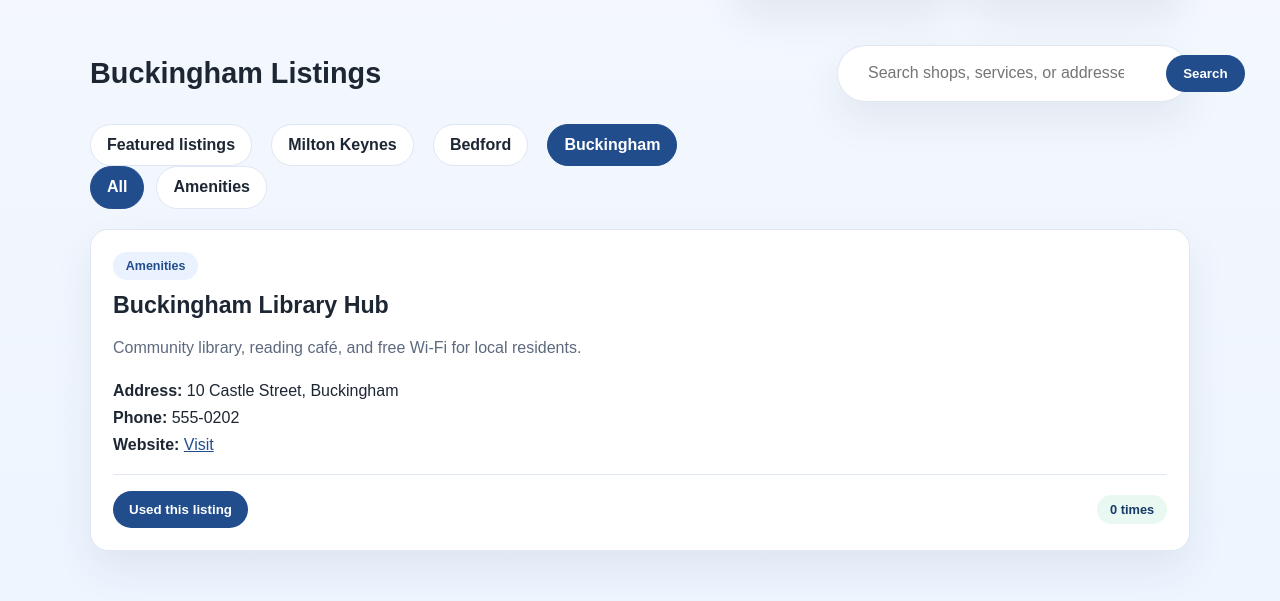
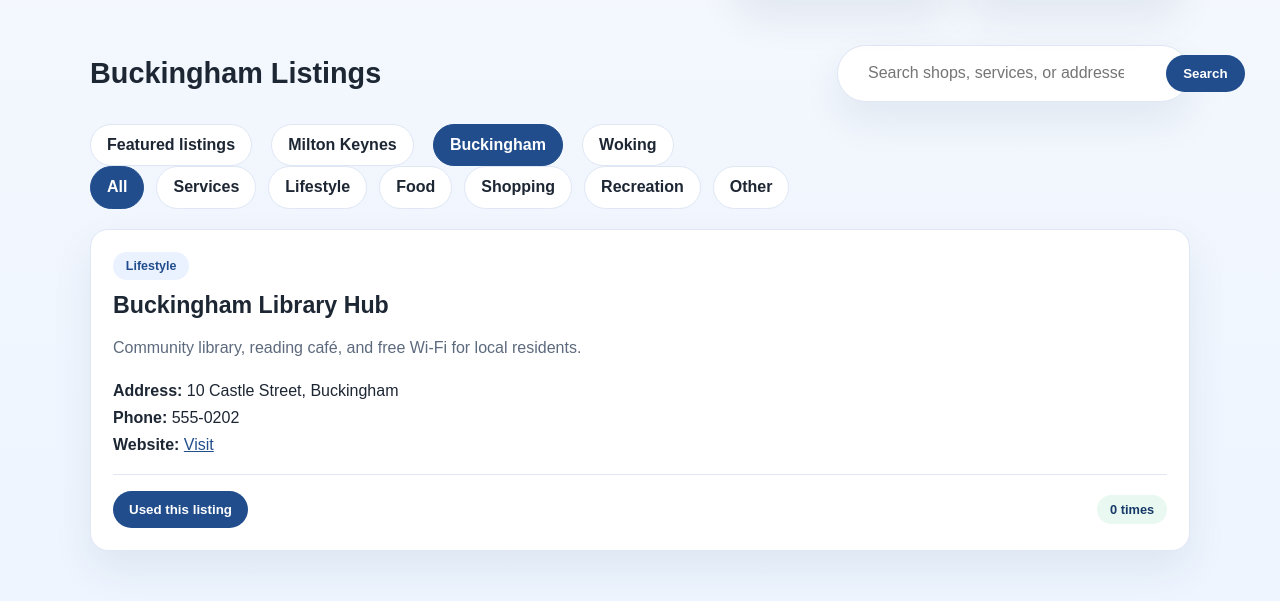
Before and after one commit to mbnarayn/communise, a Flask app: page /buckingham in a window 1280 px wide. Shown: the part 448-1049 px from the top of the page. Run offline with Flask 3, Linux system fonts and the light colour scheme.

Commit message:
category updates

```diff
--- a/app.py
+++ b/app.py
@@ -22,19 +22,27 @@ COMMUNITY_ALIASES = {
     "mk": "miltonkeynes",
     "miltonkeys": "miltonkeynes",
     "miltonkeynes": "miltonkeynes",
-    "bedford": "bedford",
+    "woking": "woking",
     "buckingham": "buckingham",
 }
 COMMUNITY_LABELS = {
     "miltonkeynes": "Milton Keynes",
-    "bedford": "Bedford",
+    "woking": "Woking",
     "buckingham": "Buckingham",
 }
 COMMUNITY_TEMPLATES = {
     "miltonkeynes": "community.html",
-    "bedford": "community.html",
+    "woking": "community.html",
     "buckingham": "community.html",
 }
+CATEGORY_OPTIONS = [
+    "Services",
+    "Lifestyle",
+    "Food",
+    "Shopping",
+    "Recreation",
+    "Other",
+]
 
 # Simple per-page overrides for listing cards. Update these booleans to decide
 # which listing features appear on the homepage vs the community pages.
@@ -139,7 +147,7 @@ def get_seed_data():
         normalize_listing({
             "id": 1,
             "name": "Maple Cafe",
-            "category": "Food & Drink",
+            "category": "Food",
             "description": "Cozy neighborhood coffee shop with fresh pastries and free Wi-Fi.",
             "address": "15 Maple Street",
             "phone": "555-0142",
@@ -160,7 +168,7 @@ def get_seed_data():
         normalize_listing({
             "id": 2,
             "name": "Oak Pharmacy",
-            "category": "Essential Services",
+            "category": "Services",
             "description": "Local pharmacy offering prescriptions, wellness products, and advice.",
             "address": "8 Oak Lane",
             "phone": "555-0189",
@@ -174,7 +182,7 @@ def get_seed_data():
         normalize_listing({
             "id": 3,
             "name": "River Fitness",
-            "category": "Amenities",
+            "category": "Recreation",
             "description": "Gym and fitness studio with classes, lockers, and personal training.",
             "address": "44 River Road",
             "phone": "555-0112",
@@ -186,13 +194,13 @@ def get_seed_data():
         }),
         normalize_listing({
             "id": 4,
-            "name": "Bedford Market Hall",
-            "category": "Shop",
+            "name": "Woking Market Hall",
+            "category": "Shopping",
             "description": "A busy local food and crafts market with weekly seasonal stalls.",
-            "address": "27 High Street, Bedford",
+            "address": "27 High Street, Woking",
             "phone": "555-0201",
-            "website": "https://example.com/bedfordmarket",
-            "community": "bedford",
+            "website": "https://example.com/wokingmarket",
+            "community": "woking",
             "homepagefeatured": True,
             "communitypagefeatured": True,
             "usage_count": 0,
@@ -200,7 +208,7 @@ def get_seed_data():
         normalize_listing({
             "id": 5,
             "name": "Buckingham Library Hub",
-            "category": "Amenities",
+            "category": "Lifestyle",
             "description": "Community library, reading café, and free Wi-Fi for local residents.",
             "address": "10 Castle Street, Buckingham",
             "phone": "555-0202",
@@ -324,8 +332,7 @@ def filter_listings(
 
 
 def get_categories(listings):
-    categories = sorted({str(item.get('category', '')).strip() for item in listings if item.get('category') and item.get('approved', True)})
-    return ['All'] + categories
+    return ['All'] + CATEGORY_OPTIONS.copy()
 
 
 def load_listings(community=None):
@@ -413,7 +420,7 @@ def index():
 
 @app.route('/mk', endpoint='milton_keynes_page')
 @app.route('/miltonkeynes', endpoint='milton_keynes_page')
-@app.route('/bedford', endpoint='bedford_page')
+@app.route('/woking', endpoint='woking_page')
 @app.route('/buckingham', endpoint='buckingham_page')
 def community_page(community_slug=None):
     requested = (community_slug or request.path.lstrip('/')).strip().lower()
@@ -474,10 +481,10 @@ def add_listing():
         additional_information = request.form.get('additional_information', '').strip()
         deals = request.form.get('deals', '').strip()
 
-        if not name or not category or not address:
+        if not name or category not in CATEGORY_OPTIONS or not address:
             return render_template(
                 'add_listing.html',
-                error='Please provide a business name, category, and address.',
+            error='Please provide a business name, valid category, and address.',
                 form=request.form,
                 communities=communities,
                 selected_community=community,
@@ -523,6 +530,13 @@ def add_listing():
         listings.insert(0, new_listing)
         save_listings(listings)
         return redirect(url_for('index', community_slug=get_community_slug(community)))
+
+    return render_template(
+        'add_listing.html',
+        communities=communities,
+        selected_community=selected_community,
+    )
+
 @app.route('/listing/<listing_id>')
 def listing_detail(listing_id):
     listing = None
--- a/data/listings.json
+++ b/data/listings.json
@@ -2,7 +2,7 @@
   {
     "id": "1",
     "name": "Maple Cafe",
-    "category": "Food & Drink",
+    "category": "Food",
     "description": "Cozy neighborhood coffee shop with fresh pastries and free Wi-Fi.",
     "address": "15 Maple Street",
     "phone": "555-0142",
@@ -24,7 +24,7 @@
   {
     "id": "2",
     "name": "Oak Pharmacy",
-    "category": "Essential Services",
+    "category": "Services",
     "description": "Local pharmacy offering prescriptions, wellness products, and advice.",
     "address": "8 Oak Lane",
     "phone": "555-0189",
@@ -39,7 +39,7 @@
   {
     "id": "3",
     "name": "River Fitness",
-    "category": "Amenities",
+    "category": "Recreation",
     "description": "Gym and fitness studio with classes, lockers, and personal training.",
     "address": "44 River Road",
     "phone": "555-0112",
@@ -52,13 +52,13 @@
   },
   {
     "id": "4",
-    "name": "Bedford Market Hall",
-    "category": "Shop",
+    "name": "Woking Market Hall",
+    "category": "Shopping",
     "description": "A busy local food and crafts market with weekly seasonal stalls.",
-    "address": "27 High Street, Bedford",
+    "address": "27 High Street, Woking",
     "phone": "555-0201",
-    "website": "https://example.com/bedfordmarket",
-    "community": "bedford",
+    "website": "https://example.com/wokingmarket",
+    "community": "woking",
     "homepagefeatured": true,
     "communitypagefeatured": true,
     "usage_count": 0,
@@ -67,7 +67,7 @@
   {
     "id": "5",
     "name": "Buckingham Library Hub",
-    "category": "Amenities",
+    "category": "Lifestyle",
     "description": "Community library, reading caf\u00e9, and free Wi-Fi for local residents.",
     "address": "10 Castle Street, Buckingham",
     "phone": "555-0202",
--- a/templates/community.html
+++ b/templates/community.html
@@ -15,8 +15,8 @@
           {% for community in communities %}
             {% if community.slug == 'miltonkeynes' %}
               <a href="{{ url_for('milton_keynes_page') }}">{{ community.label }}</a>
-            {% elif community.slug == 'bedford' %}
-              <a href="{{ url_for('bedford_page') }}">{{ community.label }}</a>
+            {% elif community.slug == 'woking' %}
+              <a href="{{ url_for('woking_page') }}">{{ community.label }}</a>
             {% elif community.slug == 'buckingham' %}
               <a href="{{ url_for('buckingham_page') }}">{{ community.label }}</a>
             {% endif %}
@@ -50,7 +50,7 @@
       <section class="directory-header">
         <div class="directory-header-row">
           <h2>{{ community_label }} Listings</h2>
-          <form class="search-form" method="GET" action="{{ url_for('milton_keynes_page') if community_slug == 'mk' else url_for('bedford_page') if community_slug == 'bedford' else url_for('buckingham_page') }}">
+          <form class="search-form" method="GET" action="{{ url_for('milton_keynes_page') if community_slug == 'mk' else url_for('woking_page') if community_slug == 'woking' else url_for('buckingham_page') }}">
             <input
               type="search"
               name="q"
@@ -68,8 +68,8 @@
         {% for community in communities %}
           {% if community.slug == 'miltonkeynes' %}
             <a href="{{ url_for('milton_keynes_page', q=query, category=category) }}" class="tab {% if selected_community == 'mk' %}active{% endif %}">{{ community.label }}</a>
-          {% elif community.slug == 'bedford' %}
-            <a href="{{ url_for('bedford_page', q=query, category=category) }}" class="tab {% if selected_community == 'bedford' %}active{% endif %}">{{ community.label }}</a>
+          {% elif community.slug == 'woking' %}
+            <a href="{{ url_for('woking_page', q=query, category=category) }}" class="tab {% if selected_community == 'woking' %}active{% endif %}">{{ community.label }}</a>
           {% elif community.slug == 'buckingham' %}
             <a href="{{ url_for('buckingham_page', q=query, category=category) }}" class="tab {% if selected_community == 'buckingham' %}active{% endif %}">{{ community.label }}</a>
           {% endif %}
@@ -79,7 +79,7 @@
       <nav class="category-tabs" aria-label="Category filters">
         {% for item in categories %}
           {% set tab_name = item %}
-          {% set category_target = url_for('milton_keynes_page', q=query, category=tab_name) if community_slug == 'mk' else url_for('bedford_page', q=query, category=tab_name) if community_slug == 'bedford' else url_for('buckingham_page', q=query, category=tab_name) %}
+          {% set category_target = url_for('milton_keynes_page', q=query, category=tab_name) if community_slug == 'mk' else url_for('woking_page', q=query, category=tab_name) if community_slug == 'woking' else url_for('buckingham_page', q=query, category=tab_name) %}
           <a
             href="{{ category_target }}"
             class="tab {% if category == tab_name %}active{% endif %}"
--- a/templates/listing_detail.html
+++ b/templates/listing_detail.html
@@ -15,8 +15,8 @@
           {% for community in communities %}
             {% if community.slug == 'miltonkeynes' %}
               <a href="{{ url_for('milton_keynes_page') }}">{{ community.label }}</a>
-            {% elif community.slug == 'bedford' %}
-              <a href="{{ url_for('bedford_page') }}">{{ community.label }}</a>
+            {% elif community.slug == 'woking' %}
+              <a href="{{ url_for('woking_page') }}">{{ community.label }}</a>
             {% elif community.slug == 'buckingham' %}
               <a href="{{ url_for('buckingham_page') }}">{{ community.label }}</a>
             {% endif %}
```
Also changed, not shown: static/styles.css (+45 -0 lines), templates/add_listing.html (+32 -1 lines), templates/index.html (+5 -5 lines), tests/test_app.py (+13 -13 lines).
